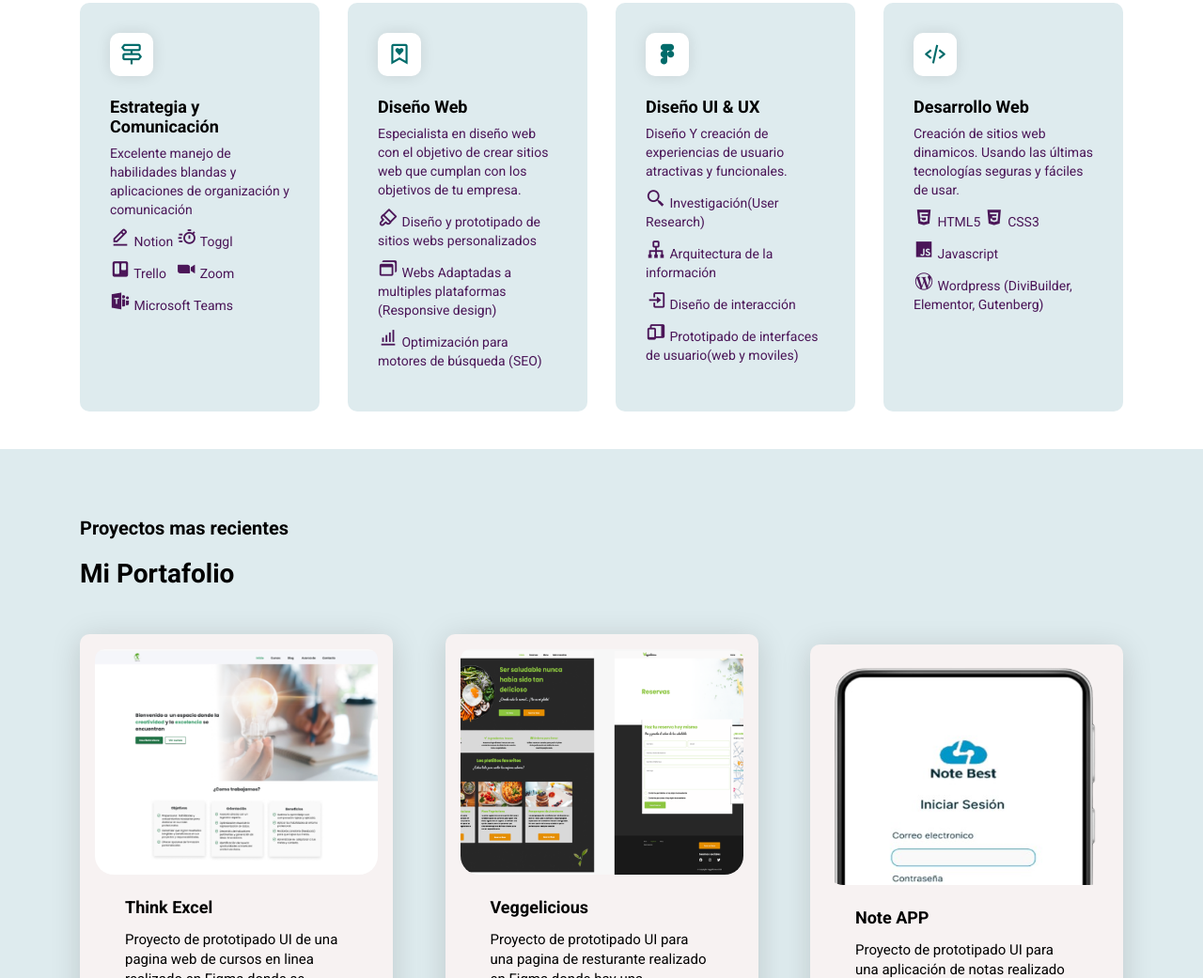
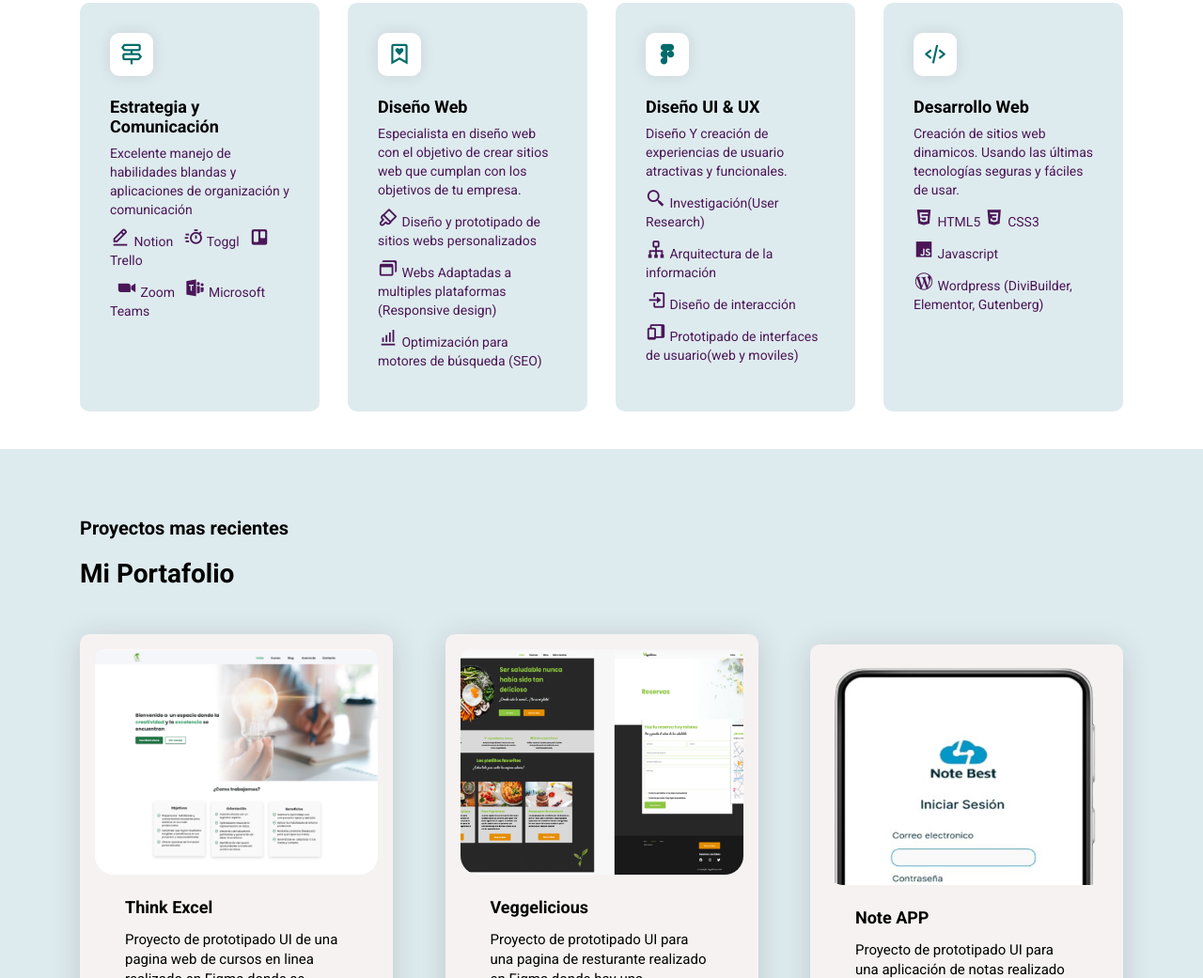
Before and after one commit to rayjp/portafolio, a plain HTML site: page index.html in a window 1280 px wide. Shown: the part 785-1826 px from the top of the page at 94% size. Drawn offline with nearby package versions, Linux system fonts and the light colour scheme.

Commit message:
fix spacing skills

```diff
--- a/index.html
+++ b/index.html
@@ -56,11 +56,11 @@
                     Excelente manejo de habilidades blandas y aplicaciones de organización y comunicación
 
                     <ul>
-                        <li><i class='bx bx-edit-alt ico'></i> Notion <i class='bx bx-timer ico'></i> Toggl</li>
+                        <li><i class='bx bx-edit-alt ico'></i> Notion <i style="margin-left: 7px;" class='bx bx-timer ico'></i> Toggl <i style="margin-left: 7px;" class='bx bxl-trello ico' ></i> Trello </li>
 
-                        <li><i   class='bx bxl-trello ico' ></i> Trello
-                            <i style="margin-left: 7px;" class='bx bxl-zoom ico'></i> Zoom </li>
-                        <li><i class='bx bxl-microsoft-teams ico'></i> Microsoft Teams</li>
+                        <li>
+                            </li>
+                        <li><i style="margin-left: 7px;" class='bx bxl-zoom ico'></i> Zoom <i style="margin-left: 7px;" class='bx bxl-microsoft-teams ico'></i> Microsoft Teams</li>
                         <li></li>
 
                     </ul>
```
